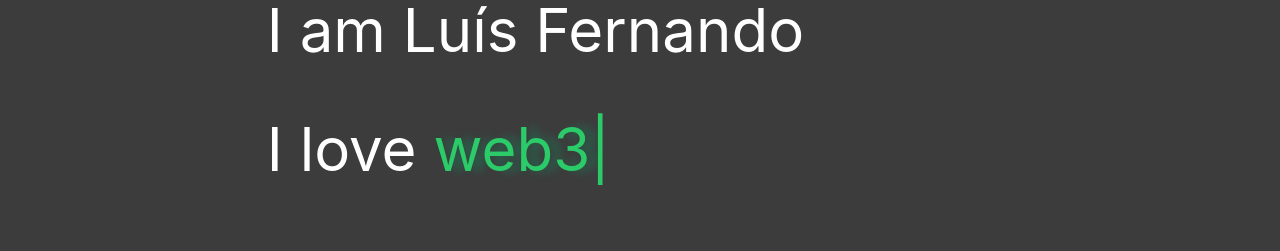
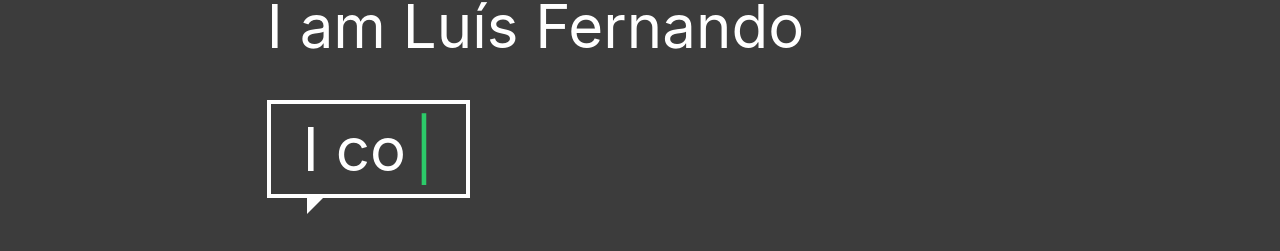
Before and after one commit to Luisfp0/my-new-website, a React (Create React App) app: page / in a window 1280 px wide. Shown: the part 325-576 px from the top of the page. Built offline with nearby package versions, Linux system fonts and the light colour scheme.

Commit message:
feat: presentation box

```diff
--- a/src/components/Presentation.jsx
+++ b/src/components/Presentation.jsx
@@ -6,21 +6,25 @@ const COLOR = "#2ccb69";
 const options = {
   strings: [
     `I code cool <span style='color: ${COLOR}; text-shadow: rgba(0, 173, 109, 0.393) 10px 0px 10px;'>web apps</span>`,
+    `I code cool <span style='color: ${COLOR}; text-shadow: rgba(0, 173, 109, 0.393) 10px 0px 10px;'>mobile apps</span>`,
     `I love <span style='color: ${COLOR}; text-shadow: rgba(0, 173, 109, 0.393) 10px 0px 10px;'>javascript</span>`,
     `I love <span style='color: ${COLOR}; text-shadow: rgba(0, 173, 109, 0.393) 10px 0px 10px;'>web3</span>`,
   ],
-  typeSpeed: 50,
+  typeSpeed: 65,
   backSpeed: 30,
   loop: true,
-  cursorChar: '<span style="font-size: 60px; color: #2ccb69;">|</span>',
+  cursorChar: `<span style="font-size: 60px; color: ${COLOR}; padding-right: 32px">|</span>`,
 };
 
 function Presentation() {
   const ref = useRef(null);
   useTyped(ref, options);
   return (
-    <div>
-      <span className="text-6xl text-white" ref={ref} />
+    <div className="relative">
+      <div className="border-4 border-solid border-white inline-block relative">
+        <span className="text-6xl text-white py-8 pl-8 pr-2" ref={ref} />
+      </div>
+      <div className="absolute w-0 h-0 border-solid border-white border-b-19 border-l-19 border-l-transparent left-10 -bottom-4 transform rotate-180"></div>
     </div>
   );
 }
--- a/tailwind.config.js
+++ b/tailwind.config.js
@@ -2,6 +2,14 @@ module.exports = {
   content: ["./src/**/*.{html,js,jsx,ts,tsx}"],
   theme: {
     extend: {
+      borderWidth: {
+        19: "19px",
+        30: "30px",
+      },
+      inset: {
+        19: "19px",
+        29: "30px",
+      },
       colors: {
         "custom-gray-dark": "#3c3c3c",
         "custom-gray": "#333232",
```
